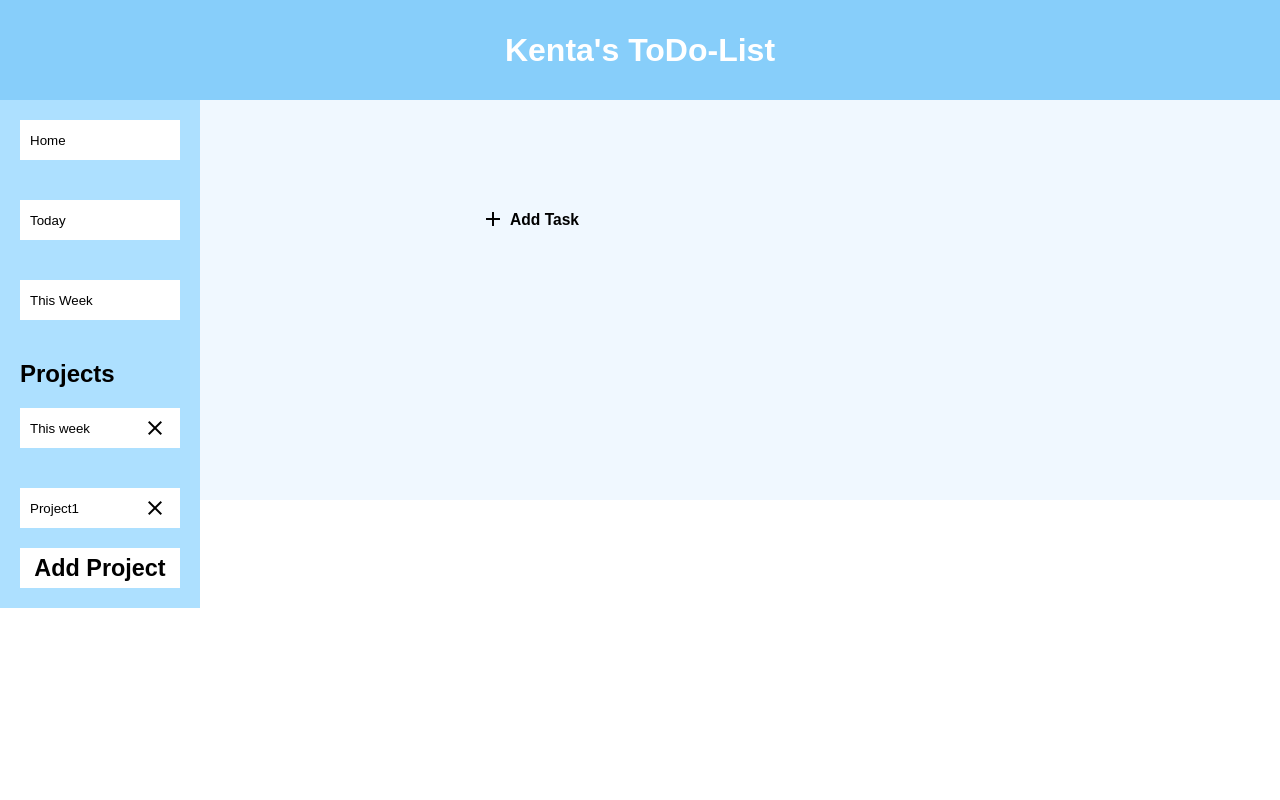
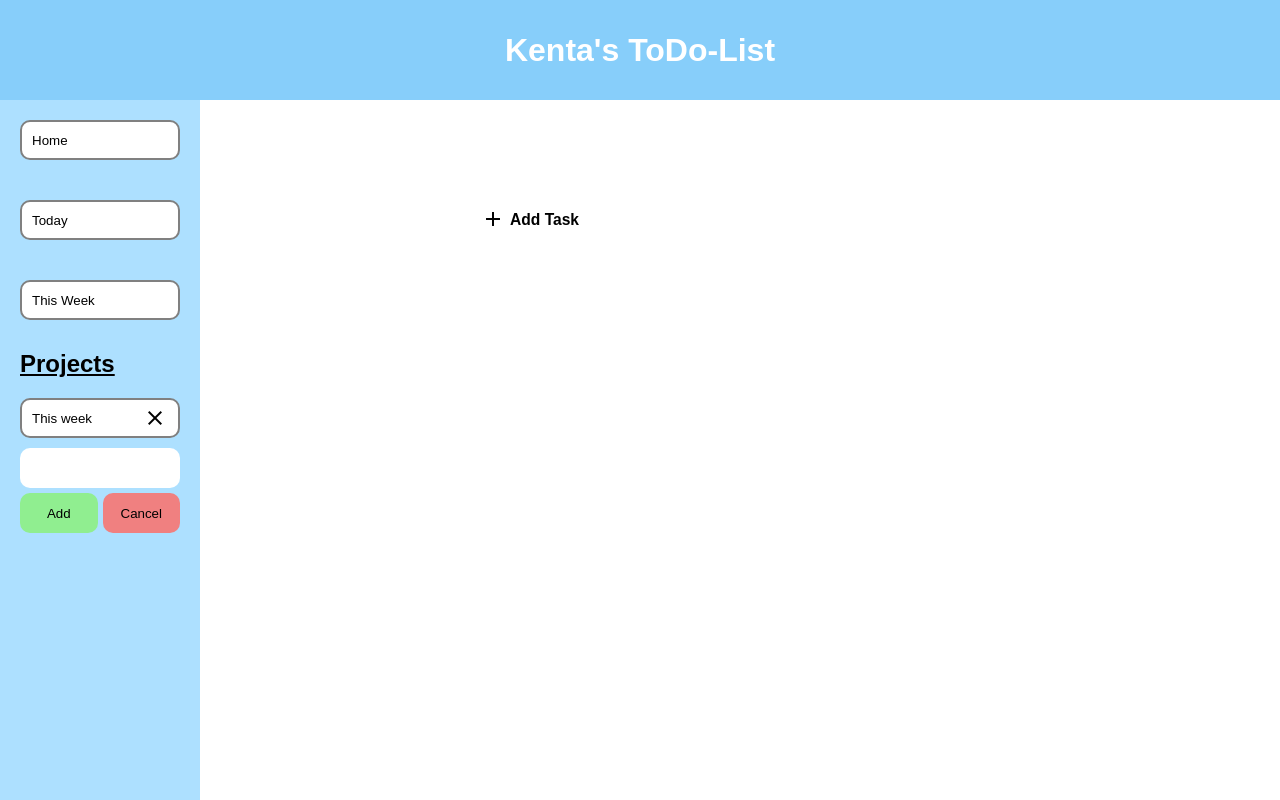
Before and after one commit to PatrickBethmann/DoIt, a website built with webpack: page src/index.html in a window 1280 px wide. Both pictures are taken after a click on the button "Add Project". Built offline with nearby package versions, Linux system fonts and the light colour scheme.

Commit message:
improved styling and the basic functions of the site are all working now!

```diff
--- a/src/index.html
+++ b/src/index.html
@@ -13,8 +13,7 @@
     <header id="header" class="header">
         <h1>Kenta's ToDo-List</h1>
     </header>
-
-
+    <main>
         <nav id="nav" class="nav">
 
             <div class="default-projects">
@@ -37,6 +36,10 @@
 
         </div>
 
+    </main>
+
+
+
 
 </body>
 
--- a/src/modules/TodoList.js
+++ b/src/modules/TodoList.js
@@ -13,7 +13,7 @@ export default class TodoList {
 
     addProject(newProject) {
         // Check if a name has been given
-        if (newProject.getName() === undefined) {
+        if (newProject.getName() === undefined || newProject.getName() === "") {
             newProject.setName(this.getDefaultProjectName());
         }
 
@@ -57,6 +57,13 @@ export default class TodoList {
         return;
     }
 
+    setToday() {
+        // not available
+    }
+    setWeekly() {
+        // not available
+    }
+
     getDefaultProjectName() {
         let count = 1;
         for (let i = 0; i < this.projects.length; i++) {
--- a/src/modules/UI.js
+++ b/src/modules/UI.js
@@ -45,12 +45,10 @@ export default class UI {
         const deleteButton = document.createElement("button");
         deleteButton.addEventListener("click", (e) => {
             e.stopPropagation();
-            Storage.removeProject(container.textContent);
+            Storage.removeProject(project.getName());
             this.loadProjects();
         });
-        deleteButton.innerHTML = `<span class="material-icons">
-        clear
-        </span>`;
+        deleteButton.innerHTML = `<span class="material-icons">clear</span>`;
         deleteButton.classList.add("button-delete-project");
 
         container.appendChild(deleteButton);
@@ -165,6 +163,11 @@ export default class UI {
                 console.log("Editing task " + project.getTask(i).getName());
             });
             completedButtons[i].addEventListener("click", () => {
+                /* This can be used to delete completed task when checked
+                Storage.removeTask(project, project.getTask(i).getName());
+                UI.openProject(project);
+                */
+
                 if (completedButtons[i].getAttribute("data-completed") === "false") {
                     completedButtons[i].innerHTML = `<span class="material-icons">check_circle_outline</span>`;
                     completedButtons[i].setAttribute("data-completed", "true");
@@ -186,9 +189,65 @@ export default class UI {
     static initAddProjectButton() {
         const addProjectButton = document.querySelector(".add-project-button");
         addProjectButton.addEventListener("click", () => {
-            Storage.addProject(new Project());
-            console.log(Storage.getTodoList().getProjects());
-            this.loadProjects();
+            //Storage.addProject(new Project());
+            //console.log(Storage.getTodoList().getProjects());
+            //this.loadProjects();
+            this.openAddProjectPopup();
         });
     }
+    static getAddProjectPopup() {
+        const popup = document.createElement("div");
+        popup.classList.add("add-project-popup");
+
+        const textInput = document.createElement("input");
+        textInput.setAttribute("type", "text");
+        textInput.classList.add("add-project-popup-input");
+
+        const buttons = document.createElement("div");
+        buttons.classList.add("add-project-popup-buttons");
+
+        const buttonAdd = document.createElement("button");
+        buttonAdd.textContent = "Add";
+        buttonAdd.classList.add("add-project-popup-add");
+        buttons.appendChild(buttonAdd);
+        buttonAdd.addEventListener("click", () => {
+            const input = document.querySelector(".add-project-popup-input");
+            console.log("hi" + input.value + "hi");
+            const newProject = new Project(input.value);
+            Storage.addProject(newProject); // Saves new Project
+            this.addProject(newProject); // Displays new Project
+
+            this.closeAddProjectPopup(); // closes the popup
+            this.openProject(newProject);
+        });
+
+        const buttonCancel = document.createElement("button");
+        buttonCancel.textContent = "Cancel";
+        buttonCancel.classList.add("add-project-popup-cancel");
+        buttons.appendChild(buttonCancel);
+        buttonCancel.addEventListener("click", () => {
+            this.closeAddProjectPopup();
+        });
+
+        popup.append(textInput, buttons);
+
+        return popup;
+    }
+    static openAddProjectPopup() {
+        const addProjectButton = document.querySelector(".add-project-button");
+        addProjectButton.remove();
+
+        const nav = document.querySelector("nav");
+        nav.appendChild(this.getAddProjectPopup());
+    }
+    static closeAddProjectPopup() {
+        document.querySelector(".add-project-popup").remove();
+
+        const addProjectButton = document.createElement("button");
+        addProjectButton.classList.add("add-project-button");
+        addProjectButton.innerHTML = `<h3>Add Project</h3>`;
+
+        document.querySelector("nav").appendChild(addProjectButton);
+        this.initAddProjectButton();
+    }
 }
--- a/src/style.css
+++ b/src/style.css
@@ -8,10 +8,15 @@
     box-sizing: border-box;
 }
 body {
+    background-color: white;
+}
+main {
+    height: fit-content;
 }
 
 .header {
     position: fixed;
+    z-index: 1;
     top: 0;
     left: 0;
     right: 0;
@@ -26,9 +31,11 @@ body {
 }
 
 .nav {
+    overflow-y: auto;
     position: absolute;
-    left: 0;
     top: 100px;
+    float: left;
+    bottom: 0;
     background-color: rgb(173, 224, 255);
 
     width: 200px;
@@ -36,7 +43,7 @@ body {
     display: flex;
     flex-direction: column;
     justify-content: start;
-    gap: 20px;
+    gap: 10px;
     padding: 20px;
 }
 .default-projects {
@@ -53,11 +60,19 @@ body {
     border: none;
     background-color: white;
     cursor: pointer;
+    border-radius: 10px;
+    border: 2px solid gray;
 }
 .projects-title {
     margin-top: 20px;
+    margin-bottom: 10px;
+    text-decoration: underline;
 }
 
+.project-button:hover,
+.default-projects-button:hover {
+    background-color: lightsalmon;
+}
 .project-list {
     display: flex;
     flex-direction: column;
@@ -71,18 +86,23 @@ body {
     height: 40px;
     border: none;
     background-color: white;
+    border-radius: 10px;
     cursor: pointer;
     display: flex;
     align-items: center;
     justify-content: space-between;
+    border: 2px solid gray;
 }
 .add-project-button {
-    border: none;
+    border: 2px solid black;
+    background-color: white;
     height: 40px;
-    background-color: white;
     font-size: 20px;
     font-weight: bold;
+    border-radius: 10px;
+    margin-top: 20px;
 }
+
 .button-delete-project {
     height: 100%;
     aspect-ratio: 1;
@@ -97,16 +117,10 @@ body {
 .button-delete-project:hover {
     background-color: lightcoral;
 }
-.button-add-project {
-    background-color: skyblue;
-    height: 30px;
-    cursor: pointer;
-}
 .content {
-    min-height: 50%;
     min-width: 50%;
     width: calc(100vw - 200px);
-    height: auto;
+    height: fit-content;
     position: absolute;
     left: 200px;
     top: 100px;
@@ -118,8 +132,6 @@ body {
     gap: 30px;
     justify-content: flex-start;
     align-items: center;
-
-    background-color: aliceblue;
 }
 .task {
     background-color: white;
@@ -130,6 +142,7 @@ body {
     align-items: center;
     justify-content: flex-end;
     gap: 5px;
+    border-radius: 10px;
 }
 .task:hover,
 .button-add-task:hover {
@@ -153,6 +166,7 @@ body {
     aspect-ratio: 1;
     border: none;
     cursor: pointer;
+    border-radius: 5px;
 }
 
 .button-complete-task {
@@ -169,34 +183,50 @@ body {
     width: 60%;
     text-align: left;
     gap: 5px;
+    border-radius: 10px;
 }
-.add-task-popup {
+.add-task-popup,
+.add-project-popup {
     display: flex;
     flex-direction: column;
     width: 60%;
     gap: 5px;
 }
-.add-task-popup-input {
+.add-task-popup-input,
+.add-project-popup-input {
     background-color: white;
     height: 40px;
     border: none;
+    padding: 10px;
+    border-radius: 10px;
 }
-.add-task-popup-buttons {
+.add-task-popup-buttons,
+.add-project-popup-buttons {
     display: flex;
     height: 40px;
     justify-content: space-between;
+    gap: 5px;
 }
 .add-task-popup-add,
-.add-task-popup-cancel {
+.add-task-popup-cancel,
+.add-project-popup-add,
+.add-project-popup-cancel {
     border: none;
     width: 50%;
     cursor: pointer;
+    border-radius: 10px;
 }
-.add-task-popup-add {
+.add-task-popup-add,
+.add-project-popup-add {
     background-color: lightgreen;
 }
-.add-task-popup-cancel {
+.add-task-popup-cancel,
+.add-project-popup-cancel {
     background-color: lightcoral;
+}
+.add-project-popup {
+    width: 100%;
+    border-radius: 10px;
 }
 
 .active {
```
Also changed, not shown: dist/bundle.js, dist/index.html. Lines whose indentation alone changed are shown as unchanged.
